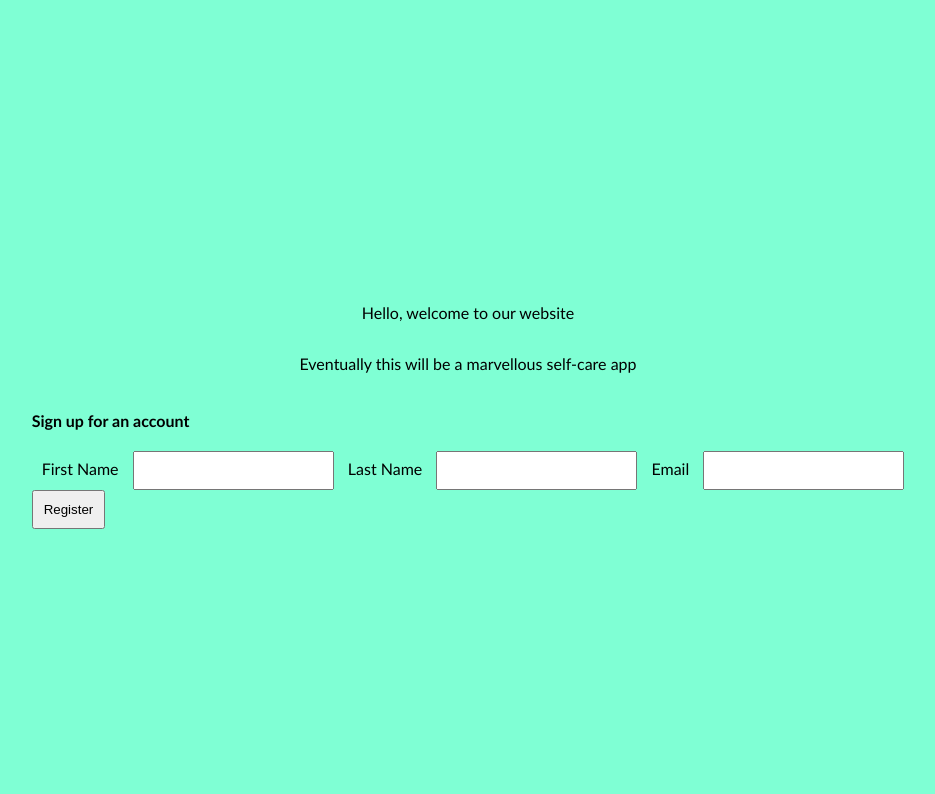
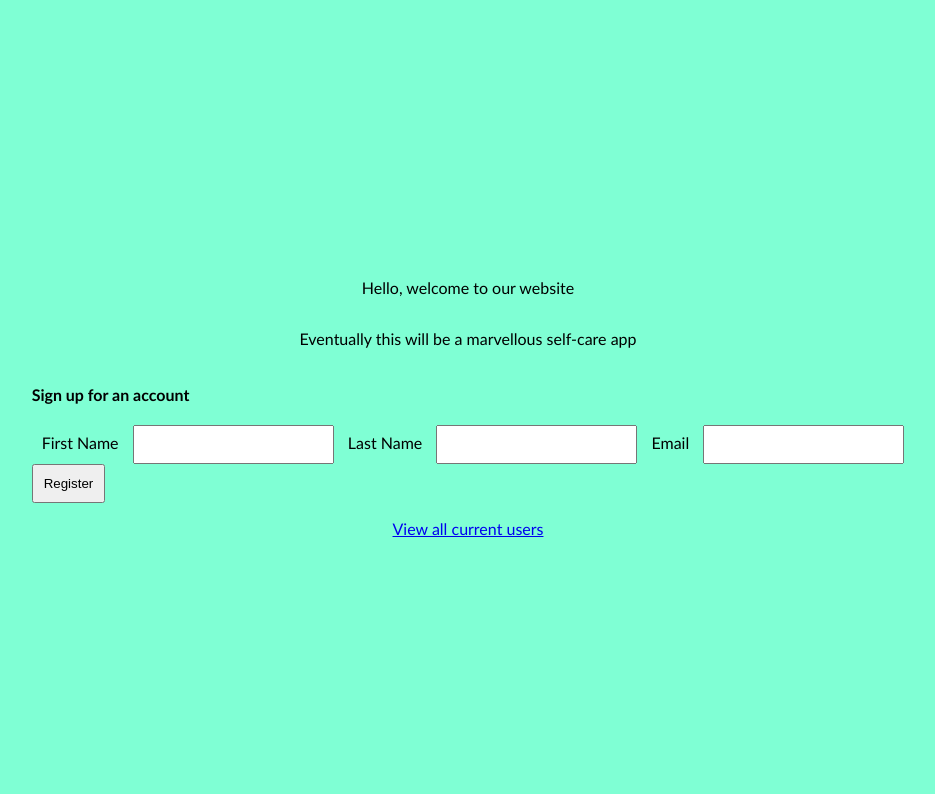
Before and after one commit to JodyBroad/CFG-Degree-Final-Project, a Flask app: page / in a window 1280 px wide. Shown: the top 794 px of the page, without its empty margins (172-1107 px from the left). Run offline with Flask 3, Linux system fonts and the light colour scheme.

Commit message:
added additional route to see current db contents

```diff
--- a/main.py
+++ b/main.py
@@ -5,12 +5,15 @@ from flask_wtf import FlaskForm
 from wtforms import StringField, SubmitField
 from wtforms.validators import Email, DataRequired
 
+
 app = Flask(__name__)
 app.config['SQLALCHEMY_DATABASE_URI'] = "mysql+pymysql://root:password@localhost/CFGFinalProject"
 app.config['SECRET_KEY'] = "random string"
 
 db = SQLAlchemy(app)
 
+
+# This should be in separate models.py file
 # Models - tables for the db
 
 # UserInfo table
@@ -27,20 +30,25 @@ def __init__(self, forename, surname, email):
    self.email = email
 
 
+
+# This should be in separate create.py file
 # Values for the table
 #
 # UserInfo table
 # each row of the table
 user_1 = UserInfo(forename='Jody', surname='Broad', email='Jody@email.com')
 user_2 = UserInfo(forename='Melissa', surname='Long', email='Melissa@email.com')
+user_3 = UserInfo(forename='Rada', surname='Kanchananupradit', email='Rada@email.com')
+user_4 = UserInfo(forename='Khadija', surname='Warsama', email='Khadija@email.com')
+user_5 = UserInfo(forename='Georgie', surname='Annett', email='Georgie@email.com')
 # save the rows to a list
-users = [user_1, user_2]
+users = [user_1, user_2, user_3, user_4, user_5]
 
 # need to create all the other tables!
 
 
 
-
+# This should be in separate forms.py file
 # forms
 
 
@@ -52,6 +60,8 @@ class BasicRegistrationForm(FlaskForm):
     submit = SubmitField('Register')
 
 
+
+# This should be in separate routes.py file
 # routes
 
 @app.route('/home', methods=['GET', 'POST'])
@@ -70,17 +80,28 @@ def home():
             user = UserInfo(forename=forename, surname=surname, email=email)
             db.session.add(user)
             db.session.commit()
-            # this flash doesn't work yet as I haven't set up a navbar or anything
             flash(f'Success! {form.email.data} is now signed up for an account', 'success')
             return render_template('home.html', form=form, message=error, title='home')
     return render_template('home.html', form=form, message=error, title='home')
 
-
-
-
+# getting list of current users
+@app.route('/user_list', methods=['GET'])
+def user_list():
+    error = ""
+    users = UserInfo.query
+    # if len(users) == 0:
+    #     error = "There are no people to display"
+    #     print(users)
+    return render_template('user_list.html', users=users, message=error)
 
 
 if __name__ == '__main__':
     with app.app_context():
+        # just drops any existing data
+        db.drop_all()
+        # creates all the tables
         db.create_all()
+        # use this to add the list of users all at once (will add more for other tables)
+        db.session.add_all(users)
+        db.session.commit()
     app.run(debug=True)
--- a/templates/home.html
+++ b/templates/home.html
@@ -24,4 +24,8 @@
         </div>
         </div>
 
+        <div>
+            <p><a href="{{ url_for('user_list') }}">View all current users</a></p>
+        </div>
+
 {% endblock %}
```
Also changed, not shown: templates/user_list.html (added, +15 -0 lines).
